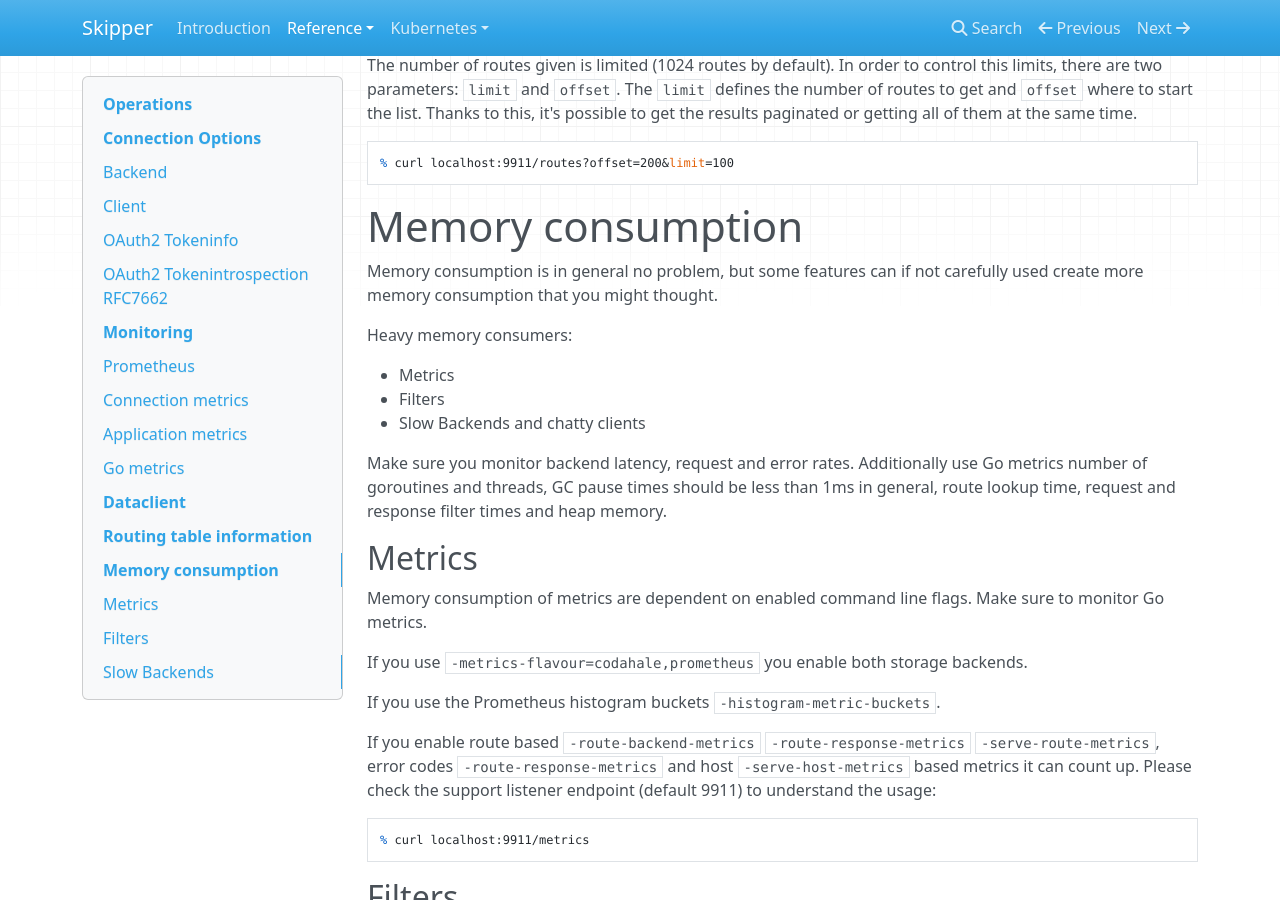
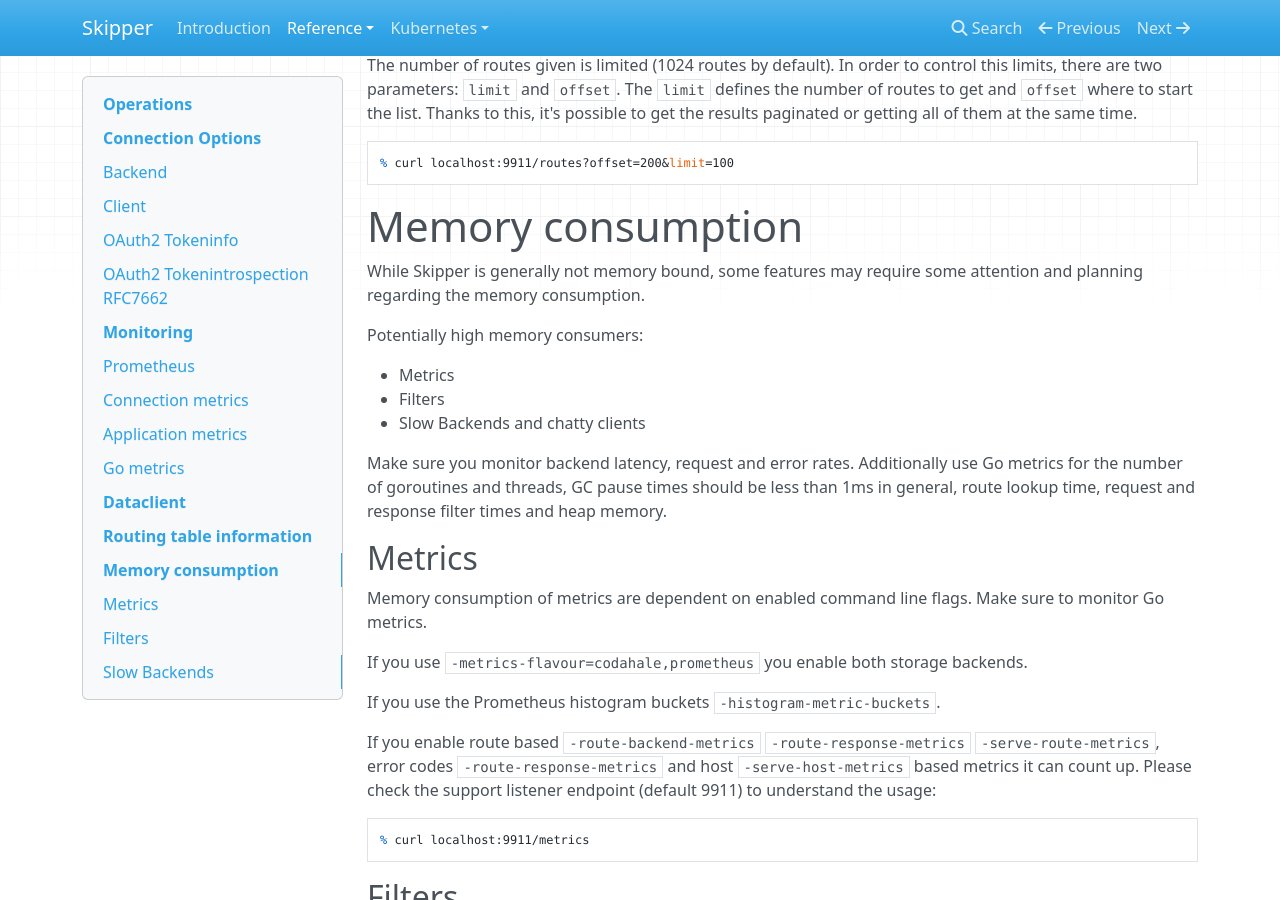
Before and after one commit to zalando/skipper, an MkDocs documentation site: the page built from docs/operation/operation.md, in a window 1280 px wide and 900 px high, scrolled down 7876 px. Built offline with MkDocs 1.6.1, drawn with Linux system fonts in a browser that asks for light colours; nearby versions of some CDN libraries.

Commit message:
as commented
Signed-off-by: Sandor Szücs <sandor.szuecs@zalando.de>

```diff
--- a/docs/operation/operation.md
+++ b/docs/operation/operation.md
@@ -416,18 +416,17 @@
 
 # Memory consumption
 
-Memory consumption is in general no problem, but some features can if
-not carefully used create more memory consumption that you might
-thought.
+While Skipper is generally not memory bound, some features may require
+some attention and planning regarding the memory consumption.
 
-Heavy memory consumers:
+Potentially high memory consumers:
 
 - Metrics
 - Filters
 - Slow Backends and chatty clients
 
 Make sure you monitor backend latency, request and error rates.
-Additionally use Go metrics number of goroutines and threads, GC pause
+Additionally use Go metrics for the number of goroutines and threads, GC pause
 times should be less than 1ms in general, route lookup time, request
 and response filter times and heap memory.
 
```
